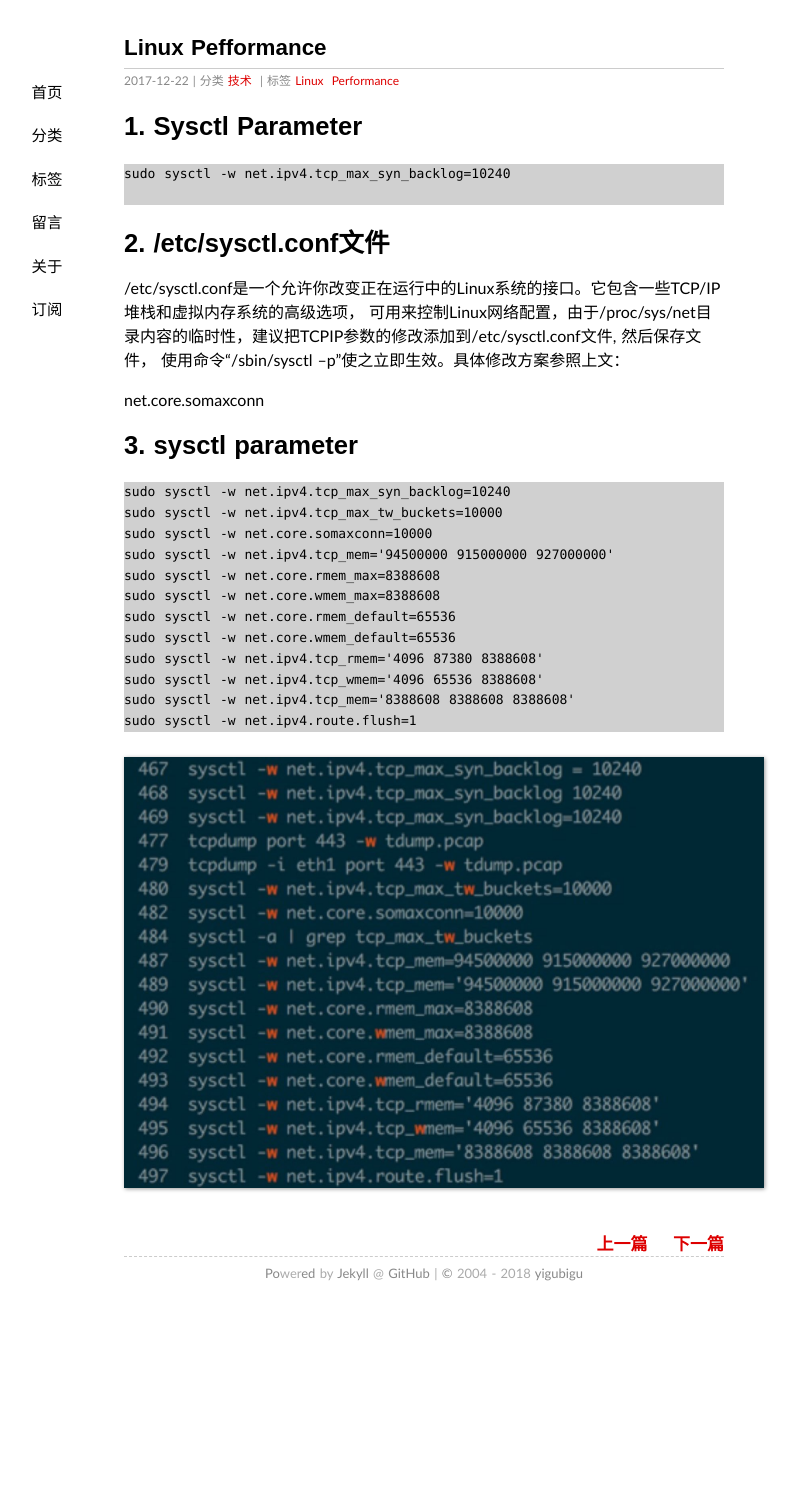
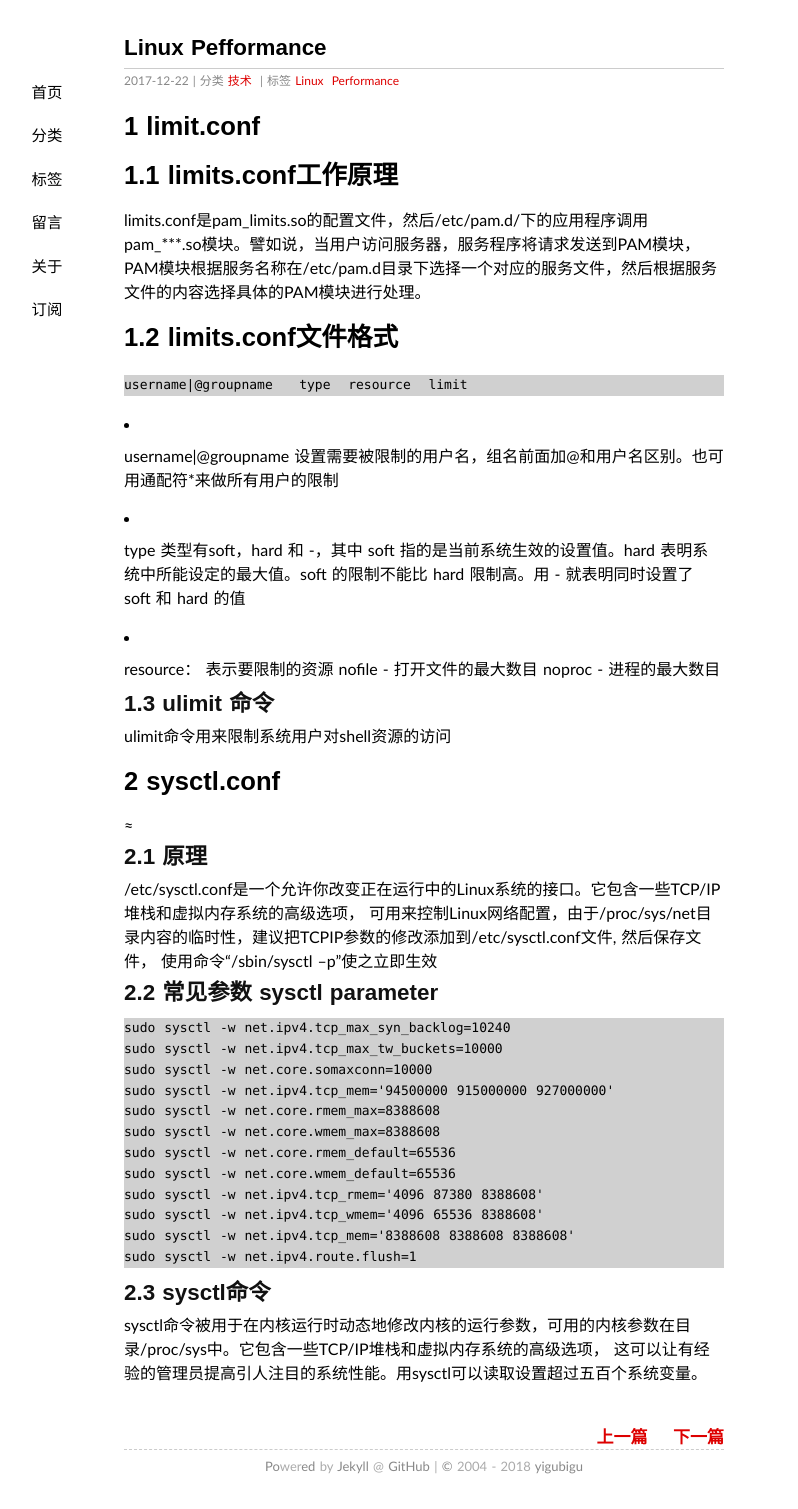
Before and after one commit to yigubigu/yigubigu.github.io, a Jekyll site: the page built from _posts/2017-12-22-linux-performance.md, in a window 1280 px wide. Shown: the whole page, without its empty margins (216-1014 px from the left). Built offline with Jekyll 4.4.1, drawn with Linux system fonts in a browser that asks for light colours; before the commit the page ends 1316 px from its top, so only the background shows below that.

Commit message:
reformat

````diff
--- a/_posts/2017-12-22-linux-performance.md
+++ b/_posts/2017-12-22-linux-performance.md
@@ -6,20 +6,42 @@ categories: 技术
 tags:  Linux Performance
 ---
 
-# 1. Sysctl Parameter
+
+# 1 limit.conf
+
+# 1.1 limits.conf工作原理
+limits.conf是pam_limits.so的配置文件，然后/etc/pam.d/下的应用程序调用pam_***.so模块。譬如说，当用户访问服务器，服务程序将请求发送到PAM模块，PAM模块根据服务名称在/etc/pam.d目录下选择一个对应的服务文件，然后根据服务文件的内容选择具体的PAM模块进行处理。
+
+# 1.2 limits.conf文件格式
 ```
-sudo sysctl -w net.ipv4.tcp_max_syn_backlog=10240
+username|@groupname   type  resource  limit
+```
 
-```
-# 2. /etc/sysctl.conf文件
+* username|@groupname
+设置需要被限制的用户名，组名前面加@和用户名区别。也可用通配符*来做所有用户的限制
 
+* type
+类型有soft，hard 和 -，其中 soft 指的是当前系统生效的设置值。hard 表明系统中所能设定的最大值。soft 的限制不能比 hard 限制高。用 - 就表明同时设置了 soft 和 hard 的值
+
+* resource： 表示要限制的资源
+nofile - 打开文件的最大数目
+noproc - 进程的最大数目
+
+## 1.3 ulimit 命令
+ulimit命令用来限制系统用户对shell资源的访问
+
+
+
+
+# 2 sysctl.conf
+≈
+## 2.1 原理
 /etc/sysctl.conf是一个允许你改变正在运行中的Linux系统的接口。它包含一些TCP/IP堆栈和虚拟内存系统的高级选项，
 可用来控制Linux网络配置，由于/proc/sys/net目录内容的临时性，建议把TCPIP参数的修改添加到/etc/sysctl.conf文件, 然后保存文件，
-使用命令“/sbin/sysctl –p”使之立即生效。具体修改方案参照上文：
+使用命令“/sbin/sysctl –p”使之立即生效
 
-net.core.somaxconn
 
-# 3. sysctl parameter
+## 2.2 常见参数 sysctl parameter
 
 ```
 sudo sysctl -w net.ipv4.tcp_max_syn_backlog=10240
@@ -36,4 +58,6 @@ sudo sysctl -w net.ipv4.tcp_mem='8388608 8388608 8388608'
 sudo sysctl -w net.ipv4.route.flush=1
 ```
 
-![](../assets/linux-performance-1.jpg)
+## 2.3 sysctl命令
+
+sysctl命令被用于在内核运行时动态地修改内核的运行参数，可用的内核参数在目录/proc/sys中。它包含一些TCP/IP堆栈和虚拟内存系统的高级选项， 这可以让有经验的管理员提高引人注目的系统性能。用sysctl可以读取设置超过五百个系统变量。
````
